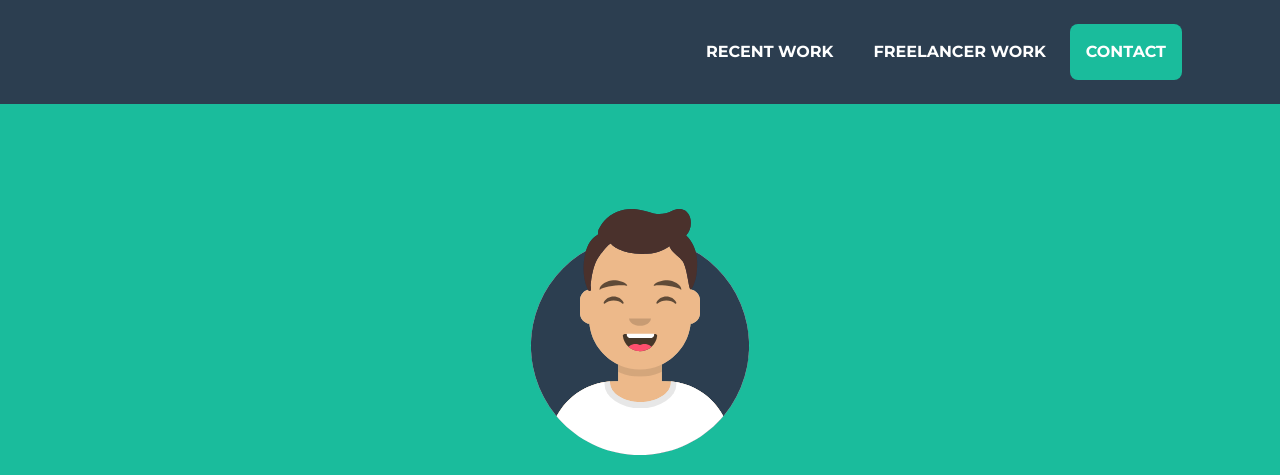
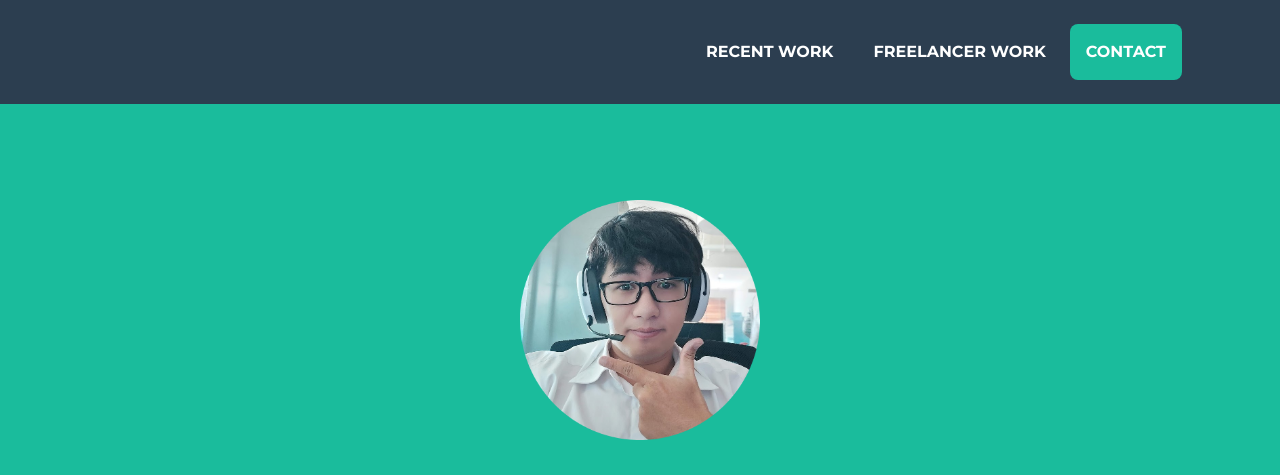
Before and after one commit to DamDucDuyIT/Portfolio, a plain HTML site: page index.html in a window 1280 px wide. Shown: the top 475 px of the page. Drawn offline with nearby package versions, Linux system fonts and the light colour scheme.

Commit message:
update avatar

```diff
--- a/index.html
+++ b/index.html
@@ -81,7 +81,7 @@
       <div class="container d-flex align-items-center flex-column">
         <!-- Masthead Avatar Image--><img
           class="masthead-avatar mb-5"
-          src="assets/img/avataaars.svg"
+          src="assets/img/portfolio/avatar.png"
           alt=""
         /><!-- Masthead Heading-->
         <h1 class="masthead-heading text-uppercase mb-0">DAM DUC DUY</h1>
```
Also changed, not shown: assets/img/portfolio/avatar.png (added).
